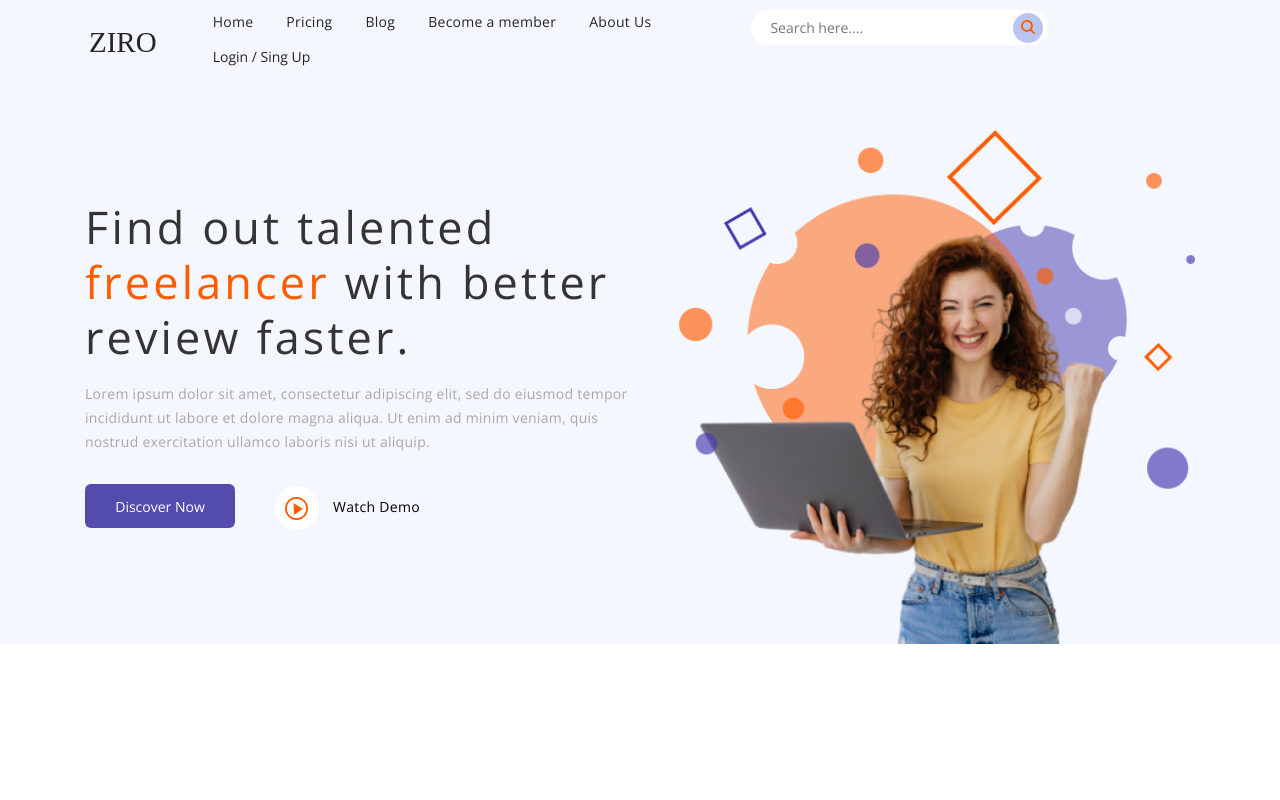
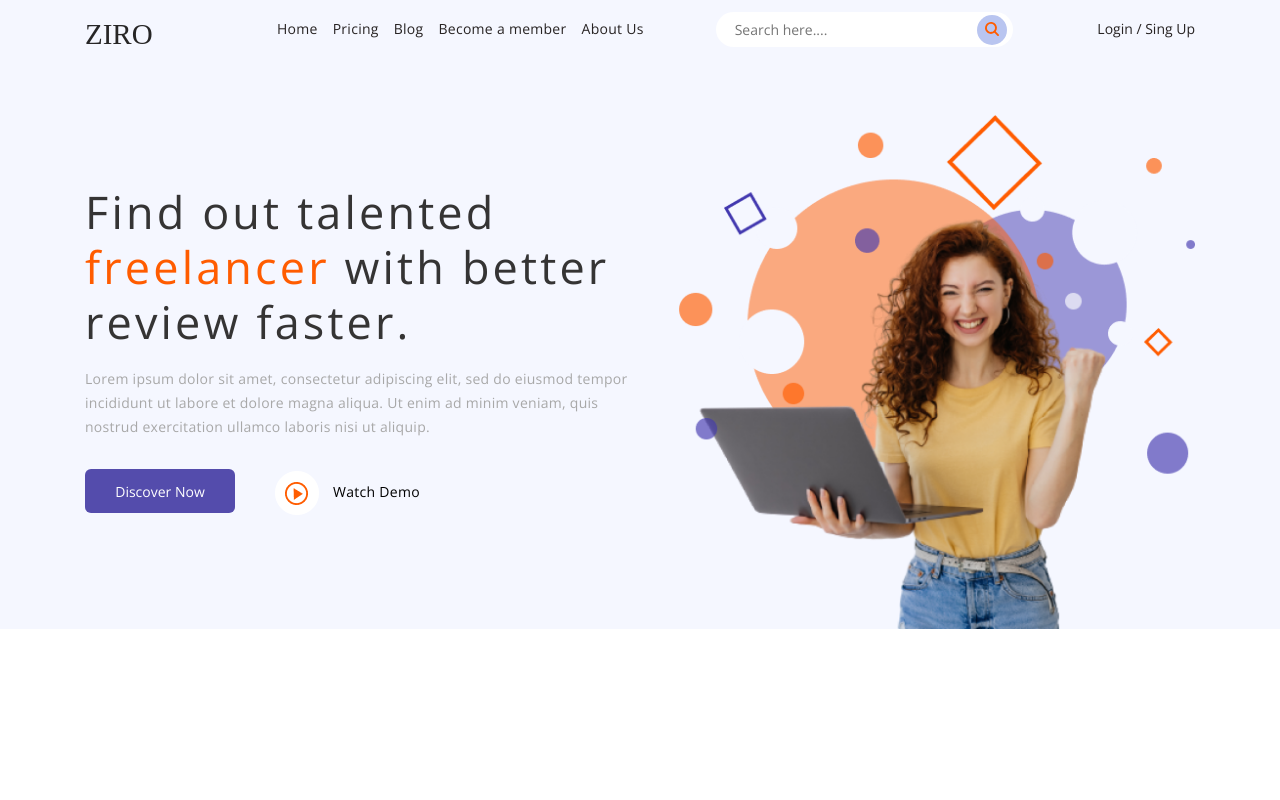
Before and after one commit to Budrevych/ZiroHom, a plain HTML site: page index.html in a window 1280 px wide. Shown: the top 800 px of the page. Drawn offline with nearby package versions, Linux system fonts and the light colour scheme; a web font is replaced by a local one.

Commit message:
Update header menu

```diff
--- a/scss/style.scss
+++ b/scss/style.scss
@@ -185,7 +185,7 @@
       font-weight: 400;
       font-size: 29px;
       color: #272626;
-      margin: 10px 0px 0px 4px;
+      margin: 10px 0px 0px 0px;
       padding: 0px 56px 0px 0px;
    }
 
@@ -199,7 +199,7 @@
    &__menu-list {
       display: flex;
       flex-wrap: wrap;
-      column-gap: 33px;
+      column-gap: 15px;
       row-gap: 5px;
    }
 
@@ -213,7 +213,7 @@
       letter-spacing: 0.02em;
       text-align: center;
       color: #272323;
-      // margin: 0px 33px 0px 0px;
+      margin: 5px 0px 0px 0px;
    }
 
    // .header__menu-list-item-link
@@ -233,7 +233,7 @@
       height: 35px;
       border-radius: 50px;
       background-color: #fff;
-      margin: 0px 26px 0px 67px;
+      margin: 0px 26px 0px 57px;
       padding: 10px 50px 10px 19px;
       @media (max-width: 767.98px) {
          width: 200px;
@@ -248,7 +248,7 @@
       border-radius: 50%;
       width: 30px;
       height: 30px;
-      margin: auto;
+      // margin: auto;
       position: relative;
       left: -75px;
       margin: 0px 0px 0px 10px;
@@ -266,7 +266,7 @@
    // .header__menu-list-user
 
    &__menu-list-user {
-      padding: 0px 0px 0px 0px;
+      margin: 10px 0px 0px 0px;
       color: #272323;
    }
 
```
Also changed, not shown: css/style.css.
